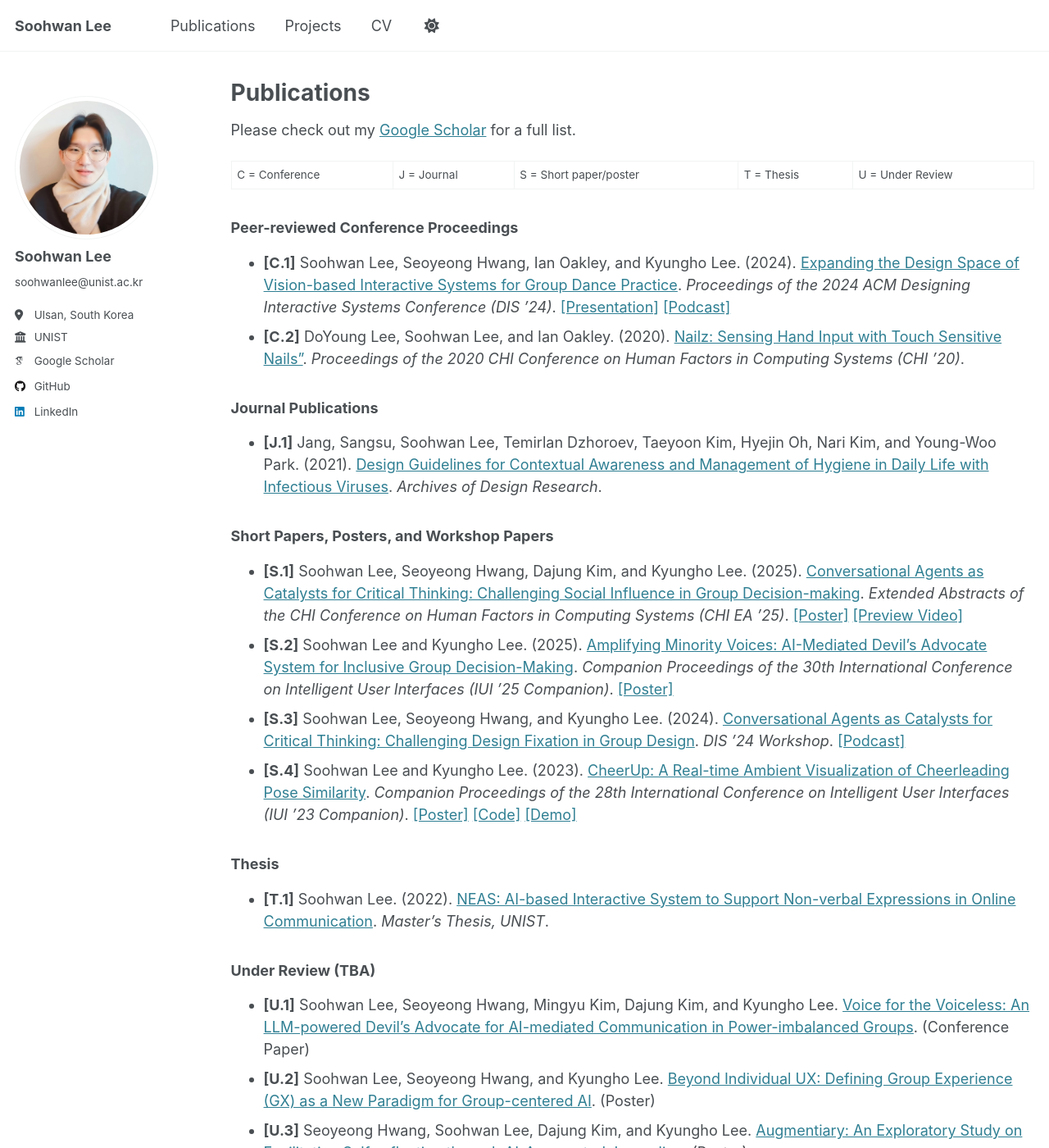
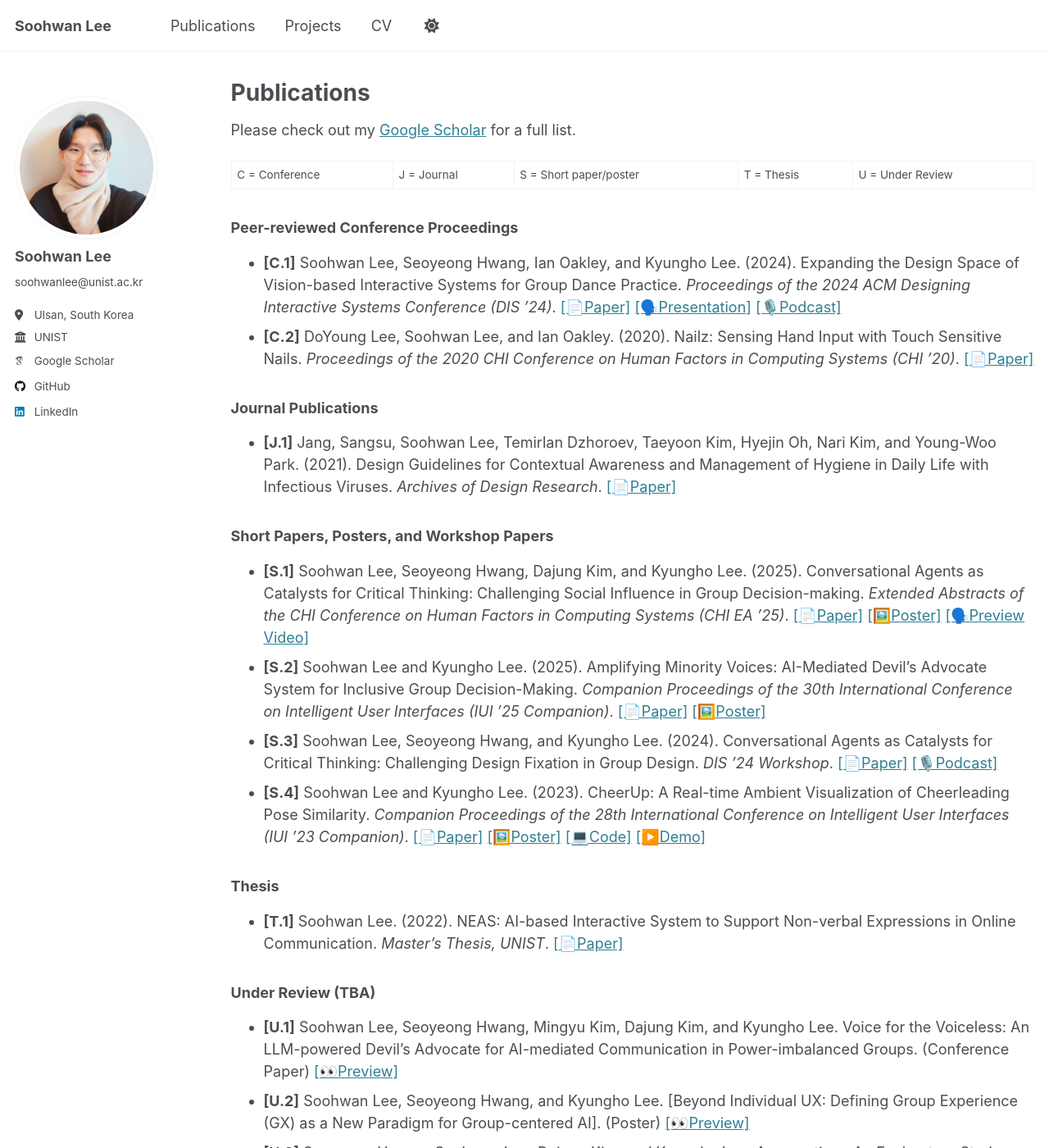
Before and after one commit to Soohwan-Lee/soohwan-lee.github.io, a Jekyll site: the page built from _pages/publications.md, in a window 1280 px wide and 1400 px high. Shown: the whole window at 82% size. Built offline with Jekyll 4.4.1, drawn with Linux system fonts in a browser that asks for light colours; some web fonts are replaced; some of the changed text lies outside the part shown.

Commit message:
DOCS: publication revision

```diff
--- a/_pages/publications.md
+++ b/_pages/publications.md
@@ -9,28 +9,34 @@ Please check out my [Google Scholar](https://scholar.google.com/citations?user=_
 C = Conference | J = Journal | S = Short paper/poster | T = Thesis | U = Under Review
 
 ### Peer-reviewed Conference Proceedings
-- **[C.1]** Soohwan Lee, Seoyeong Hwang, Ian Oakley, and Kyungho Lee. (2024). [Expanding the Design Space of Vision-based Interactive Systems for Group Dance Practice](https://doi.org/10.1145/3643834.3661568). *Proceedings of the 2024 ACM Designing Interactive Systems Conference (DIS ’24)*.
-[[Presentation]](https://www.youtube.com/watch?v=QkQS_QiRz9o&t=5s) [[Podcast]](https://www.youtube.com/watch?v=zVwT_CGxQII&t=71s)
-- **[C.2]** DoYoung Lee, Soohwan Lee, and Ian Oakley. (2020). [Nailz: Sensing Hand Input with Touch Sensitive Nails"](https://doi.org/10.1145/3313831.3376778). *Proceedings of the 2020 CHI Conference on Human Factors in Computing Systems (CHI ’20)*.
+- **[C.1]** Soohwan Lee, Seoyeong Hwang, Ian Oakley, and Kyungho Lee. (2024). Expanding the Design Space of Vision-based Interactive Systems for Group Dance Practice. *Proceedings of the 2024 ACM Designing Interactive Systems Conference (DIS ’24)*.
+[[📄Paper]](https://doi.org/10.1145/3643834.3661568) [[🗣️Presentation]](https://www.youtube.com/watch?v=QkQS_QiRz9o&t=5s) [[🎙️Podcast]](https://www.youtube.com/watch?v=zVwT_CGxQII&t=71s)
+- **[C.2]** DoYoung Lee, Soohwan Lee, and Ian Oakley. (2020). Nailz: Sensing Hand Input with Touch Sensitive Nails. *Proceedings of the 2020 CHI Conference on Human Factors in Computing Systems (CHI ’20)*.
+[[📄Paper]](https://doi.org/10.1145/3313831.3376778)
 
 ### Journal Publications
-- **[J.1]** Jang, Sangsu, Soohwan Lee, Temirlan Dzhoroev, Taeyoon Kim, Hyejin Oh, Nari Kim, and Young-Woo Park. (2021). [Design Guidelines for Contextual Awareness and Management of Hygiene in Daily Life with Infectious Viruses](http://dx.doi.org/10.15187/adr.2021.08.34.3.101). *Archives of Design Research*.
+- **[J.1]** Jang, Sangsu, Soohwan Lee, Temirlan Dzhoroev, Taeyoon Kim, Hyejin Oh, Nari Kim, and Young-Woo Park. (2021). Design Guidelines for Contextual Awareness and Management of Hygiene in Daily Life with Infectious Viruses. *Archives of Design Research*.
+[[📄Paper]](http://dx.doi.org/10.15187/adr.2021.08.34.3.101)
 
 ### Short Papers, Posters, and Workshop Papers
-- **[S.1]** Soohwan Lee, Seoyeong Hwang, Dajung Kim, and Kyungho Lee. (2025). [Conversational Agents as Catalysts for Critical Thinking: Challenging Social Influence in Group Decision-making](https://arxiv.org/abs/2503.14263). *Extended Abstracts of the CHI Conference on Human Factors in Computing Systems (CHI EA ’25)*.
-[[Poster]]() [[Preview Video]](https://www.youtube.com/watch?v=qU4_Bx9sHW0)
-- **[S.2]** Soohwan Lee and Kyungho Lee. (2025). [Amplifying Minority Voices: AI-Mediated Devil’s Advocate System for Inclusive Group Decision-Making](https://doi.org/10.1145/3708557.3716334). *Companion Proceedings of the 30th International Conference on Intelligent User Interfaces (IUI ’25 Companion)*.
-[[Poster]](/files/IUI25-Poster-Final_A1.pdf)
-- **[S.3]** Soohwan Lee, Seoyeong Hwang, and Kyungho Lee. (2024). [Conversational Agents as Catalysts for Critical Thinking: Challenging Design Fixation in Group Design](https://arxiv.org/abs/2406.11125). *DIS ’24 Workshop*.
-[[Podcast]](https://www.youtube.com/watch?v=w5aIlpBV9Co&t=10s)
-- **[S.4]** Soohwan Lee and Kyungho Lee. (2023). [CheerUp: A Real-time Ambient Visualization of Cheerleading Pose Similarity](https://doi.org/10.1145/3581754.3584135). *Companion Proceedings of the 28th International Conference on Intelligent User Interfaces (IUI ’23 Companion)*.
-[[Poster]](/files/cheerUp-poster.pdf) [[Code]](https://github.com/Soohwan-Lee/CxD_CheerUp) [[Demo]](https://www.youtube.com/watch?v=BAXvDJvt5vA)
+- **[S.1]** Soohwan Lee, Seoyeong Hwang, Dajung Kim, and Kyungho Lee. (2025). Conversational Agents as Catalysts for Critical Thinking: Challenging Social Influence in Group Decision-making. *Extended Abstracts of the CHI Conference on Human Factors in Computing Systems (CHI EA ’25)*.
+[[📄Paper]](https://arxiv.org/abs/2503.14263) [[🖼️Poster]]() [[🗣️Preview Video]](https://www.youtube.com/watch?v=qU4_Bx9sHW0)
+- **[S.2]** Soohwan Lee and Kyungho Lee. (2025). Amplifying Minority Voices: AI-Mediated Devil’s Advocate System for Inclusive Group Decision-Making. *Companion Proceedings of the 30th International Conference on Intelligent User Interfaces (IUI ’25 Companion)*.
+[[📄Paper]](https://doi.org/10.1145/3708557.3716334) [[🖼️Poster]](/files/IUI25-Poster-Final_A1.pdf)
+- **[S.3]** Soohwan Lee, Seoyeong Hwang, and Kyungho Lee. (2024). Conversational Agents as Catalysts for Critical Thinking: Challenging Design Fixation in Group Design. *DIS ’24 Workshop*.
+[[📄Paper]](https://arxiv.org/abs/2406.11125) [[🎙️Podcast]](https://www.youtube.com/watch?v=w5aIlpBV9Co&t=10s)
+- **[S.4]** Soohwan Lee and Kyungho Lee. (2023). CheerUp: A Real-time Ambient Visualization of Cheerleading Pose Similarity. *Companion Proceedings of the 28th International Conference on Intelligent User Interfaces (IUI ’23 Companion)*.
+[[📄Paper]](https://doi.org/10.1145/3581754.3584135) [[🖼️Poster]](/files/cheerUp-poster.pdf) [[💻Code]](https://github.com/Soohwan-Lee/CxD_CheerUp) [[▶️Demo]](https://www.youtube.com/watch?v=BAXvDJvt5vA)
 
 ### Thesis
-- **[T.1]** Soohwan Lee. (2022). [NEAS: AI-based Interactive System to Support Non-verbal Expressions in Online Communication](https://unist.dcollection.net/srch/srchDetail/200000604178). *Master’s Thesis, UNIST*.
+- **[T.1]** Soohwan Lee. (2022). NEAS: AI-based Interactive System to Support Non-verbal Expressions in Online Communication. *Master’s Thesis, UNIST*.
+[[📄Paper]](https://unist.dcollection.net/srch/srchDetail/200000604178)
 
 ### Under Review (TBA)
-- **[U.1]** Soohwan Lee, Seoyeong Hwang, Mingyu Kim, Dajung Kim, and Kyungho Lee. [Voice for the Voiceless: An LLM-powered Devil’s Advocate for AI-mediated Communication in Power-imbalanced Groups](/files/voiceForVoiceless.pdf). (Conference Paper)
-- **[U.2]** Soohwan Lee, Seoyeong Hwang, and Kyungho Lee. [Beyond Individual UX: Defining Group Experience (GX) as a New Paradigm for Group-centered AI](/files/groupCenteredAI.pdf). (Poster)
-- **[U.3]** Seoyeong Hwang, Soohwan Lee, Dajung Kim, and Kyungho Lee. [Augmentiary: An Exploratory Study on Facilitating Self-reflection through AI-Augmented Journaling](/files/augmentairy.pdf). (Poster)
+- **[U.1]** Soohwan Lee, Seoyeong Hwang, Mingyu Kim, Dajung Kim, and Kyungho Lee. Voice for the Voiceless: An LLM-powered Devil’s Advocate for AI-mediated Communication in Power-imbalanced Groups. (Conference Paper)
+[[👀Preview]](/files/voiceForVoiceless.pdf)
+- **[U.2]** Soohwan Lee, Seoyeong Hwang, and Kyungho Lee. [Beyond Individual UX: Defining Group Experience (GX) as a New Paradigm for Group-centered AI]. (Poster)
+[[👀Preview]](/files/groupCenteredAI.pdf)
+- **[U.3]** Seoyeong Hwang, Soohwan Lee, Dajung Kim, and Kyungho Lee. Augmentiary: An Exploratory Study on Facilitating Self-reflection through AI-Augmented Journaling. (Poster)
+[[👀Preview]](/files/augmentairy.pdf)
 - **[U.4]** Soohwan Lee, Haeeun Shin, Soobin Lee, and Kyungho Lee. Gesture2Emoji: A Design Exploration of Gesture Recognition for Non-Verbal Communication in Online Meetings. (Conference Paper)
```
